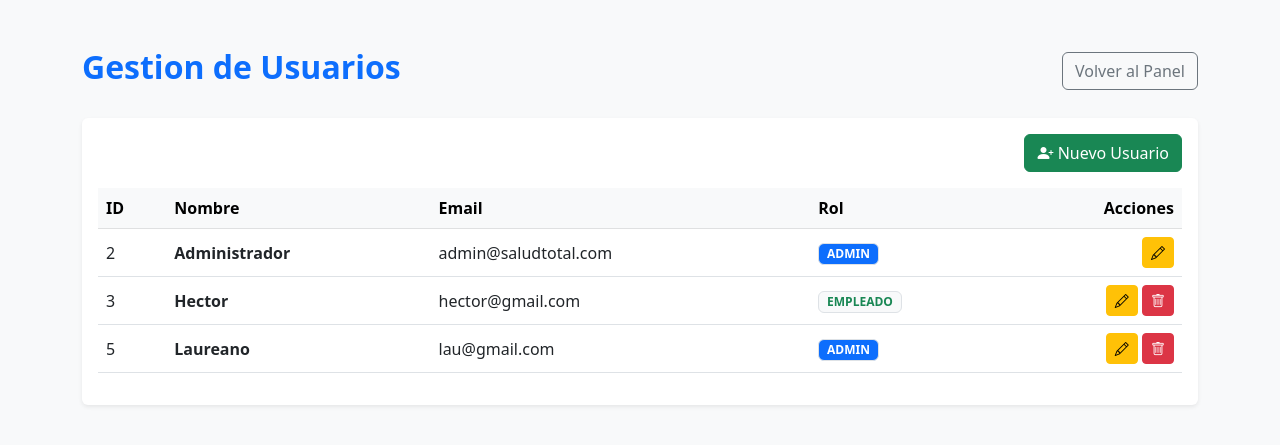
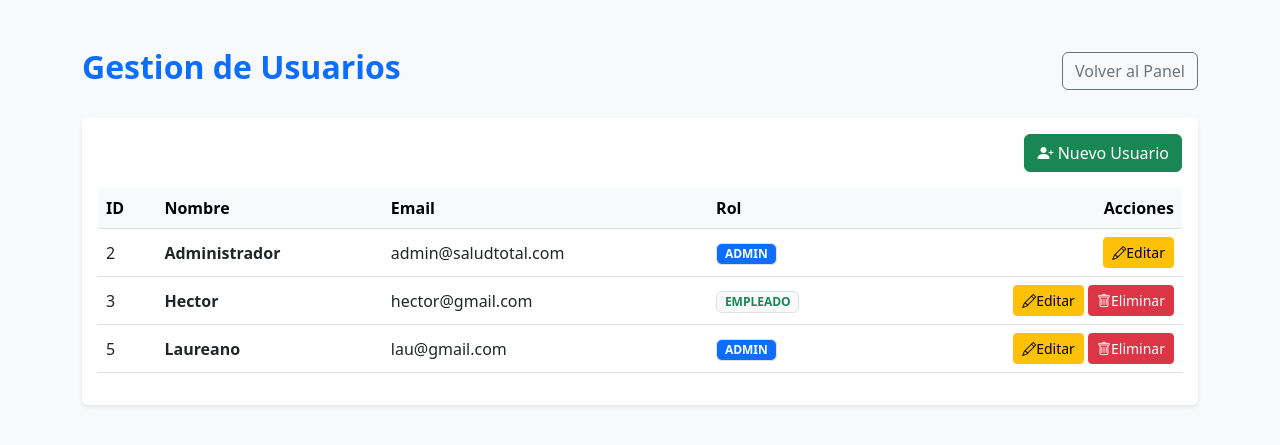
Before and after one commit to Alonsooy/Examen_Web, a PHP site: page /paginas/usuarios.php in a window 1280 px wide. Shown: the top 445 px of the page. Run offline with PHP 8.4, Linux system fonts and the light colour scheme; a user stored in the database is signed in; data comes from the database, SQL or seed files in the repository.

Commit message:
más de lo mismo

```diff
--- a/logica/eliminar_usuario.php
+++ b/logica/eliminar_usuario.php
@@ -10,7 +10,7 @@ if (!isset($_SESSION['user_id']) || $_SESSION['user_rol'] != 'admin') {
 
 if (isset($_GET['id'])) {
     if ($_GET['id'] == $_SESSION['user_id']) {
-        die("No puedes eliminar tu propia cuenta mientras estás logueado.");
+        die("No puedes eliminar tu propia cuenta.");
     }
 
     $stmt = $conn->prepare("DELETE FROM usuarios WHERE id = ?");
--- a/paginas/usuarios.php
+++ b/paginas/usuarios.php
@@ -60,10 +60,10 @@ $usuarios = $stmt->fetchAll(PDO::FETCH_ASSOC);
                                     <?php endif; ?>
                                 </td>
                                 <td class="text-end">
-                                    <a href="editar_usuario.php?id=<?php echo $usu['id']; ?>" class="btn btn-warning btn-sm"><i class="bi bi-pencil"></i></a>
+                                    <a href="editar_usuario.php?id=<?php echo $usu['id']; ?>" class="btn btn-warning btn-sm"><i class="bi bi-pencil"></i>Editar</a>
 
                                     <?php if($usu['id'] != $_SESSION['user_id']): ?>
-                                        <a href="../logica/eliminar_usuario.php?id=<?php echo $usu['id']; ?>" class="btn btn-danger btn-sm" onclick="return confirm('¿Eliminar usuario?');"><i class="bi bi-trash"></i></a>
+                                        <a href="../logica/eliminar_usuario.php?id=<?php echo $usu['id']; ?>" class="btn btn-danger btn-sm" onclick="return confirm('¿Eliminar usuario?');"><i class="bi bi-trash"></i>Eliminar</a>
                                     <?php endif; ?>
                                 </td>
                             </tr>
```
